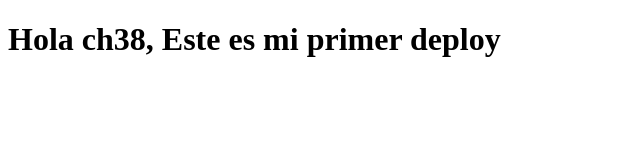
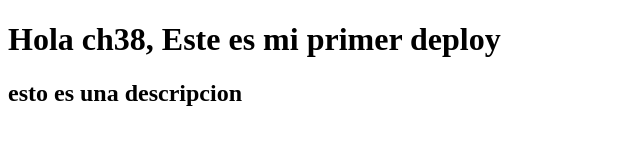
Before and after one commit to JonathanXInformatica/Ch38-sesiones, a plain HTML site: page index.html in a window 1280 px wide. Shown: the whole page, without its empty margins (0-640 px from the left). Drawn offline with Linux system fonts and the light colour scheme.

Commit message:
subtitulo

```diff
--- a/index.html
+++ b/index.html
@@ -5,5 +5,6 @@
 	</head>
 	<body>
 		<h1>Hola ch38, Este es mi primer deploy</h1>
+		<h2>esto es una descripcion</h2>
 	</body>
 </html>
```
